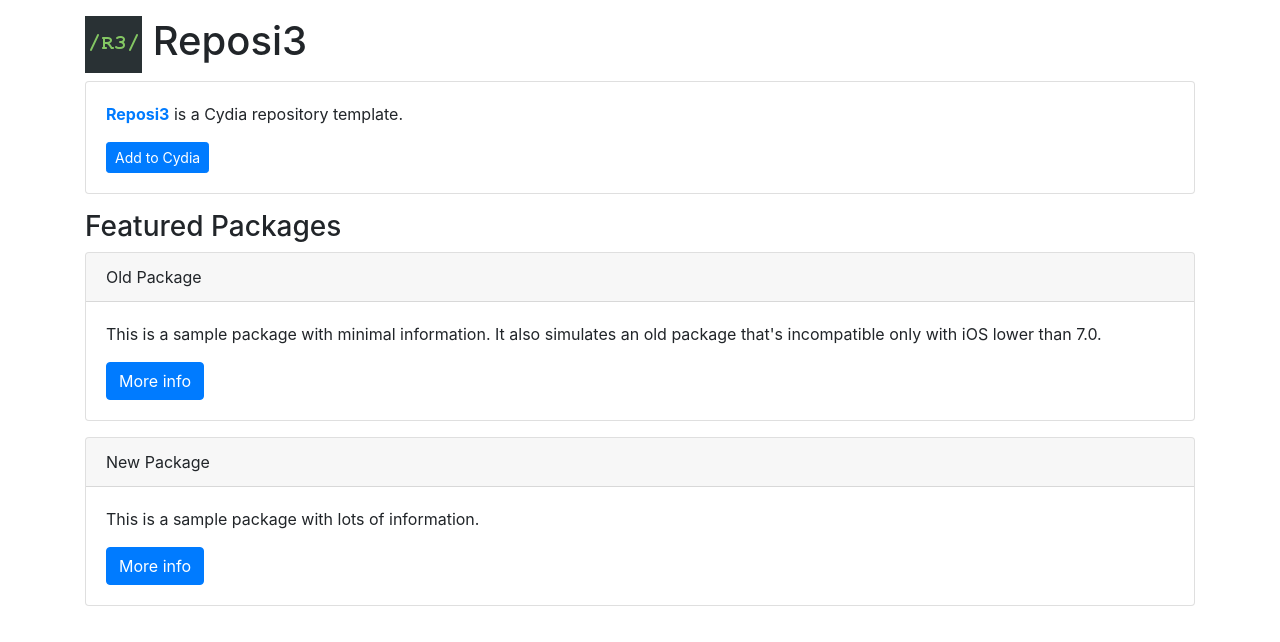
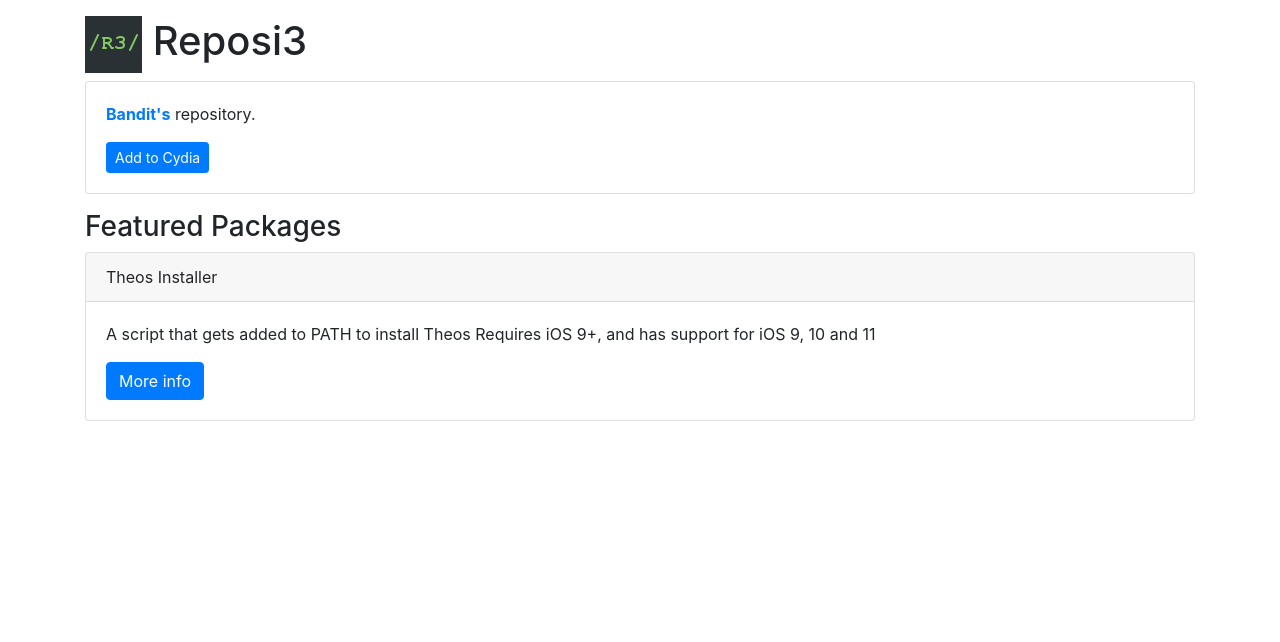
Before and after one commit to CorruptBandit/repo, a plain HTML site: page index.html in a window 1280 px wide. Drawn offline with nearby package versions, Linux system fonts and the light colour scheme.

Commit message:
Update repo's html

```diff
--- a/index.html
+++ b/index.html
@@ -1,7 +1,7 @@
 <!DOCTYPE html>
 <html lang="en">
 <head>
-  <title>Reposi3</title>
+  <title>Corrupt Bandit's Repo</title>
   <meta charset="utf-8">
   <meta name="viewport" content="width=device-width, initial-scale=1">
   <link rel="stylesheet" href="https://stackpath.bootstrapcdn.com/bootstrap/4.5.0/css/bootstrap.min.css" integrity="sha384-9aIt2nRpC12Uk9gS9baDl411NQApFmC26EwAOH8WgZl5MYYxFfc+NcPb1dKGj7Sk" crossorigin="anonymous">
@@ -17,8 +17,8 @@
 <div class="container">
 	<div class="card">
 		<div class="card-body">
-			<p><span class="text-primary"><b>Reposi3</span></b> is a Cydia repository template.</p>
-			<a class="btn btn-sm btn-primary" href="cydia://url/https://cydia.saurik.com/api/share#?source=https://supermamon.github.io/Reposi3/">Add to Cydia</a>
+			<p><span class="text-primary"><b>Bandit's</span></b> repository.</p>
+			<a class="btn btn-sm btn-primary" href="cydia://url/https://cydia.saurik.com/api/share#?source=https://corruptbandit.github.io/repo/">Add to Cydia</a>
 		</div>
 	</div>
 </div>
@@ -30,24 +30,14 @@
 <div class="container">
 	<div class="card">
 		<div class="card-header">
-			Old Package
+			Theos Installer
 		</div>
 		<div class="card-body">
-		  <p class="card-text">This is a sample package with minimal information.
-			It also simulates an old package that's incompatible only with iOS lower than 7.0.</p>
-			<a class="btn btn-xs btn-primary" href="depictions/?p=com.supermamon.oldpackage">More info</a>
+		  <p class="card-text">A script that gets added to PATH to install Theos
+			Requires iOS 9+, and has support for iOS 9, 10 and 11</p>
+			<a class="btn btn-xs btn-primary" href="depictions/?p=com.bandit.theosinst">More info</a>
 		</div>
 	</div>
-	<div class="card">
-		<div class="card-header">
-			New Package
-		</div>
-		<div class="card-body">
-		  <p class="card-text">This is a sample package with lots of information.</p>
-		  <a class="btn btn-xs btn-primary" href="depictions/?p=com.supermamon.newpackage">More info</a>
-		</div>
-	</div>
-
 </div>
 
 </body>
--- a/repo.xml
+++ b/repo.xml
@@ -2,12 +2,12 @@
 	<footerlinks>
 		<link>
 			<name>Follow me on Twitter</name>
-			<url>https://twitter.com/reposi3</url>
+			<url>https://twitter.com/thfc_oliver</url>
 			<iconclass>fa fa-twitter</iconclass>
 		</link>
 		<link>
-			<name>I want this depiction template</name>
-			<url>https://github.com/supermamon/Reposi3/</url>
+			<name>My GitHUB</name>
+			<url>https://github.com/CorruptBandit</url>
 			<iconclass>fa fa-thumbs-up</iconclass>
 		</link>
 	</footerlinks>
```
